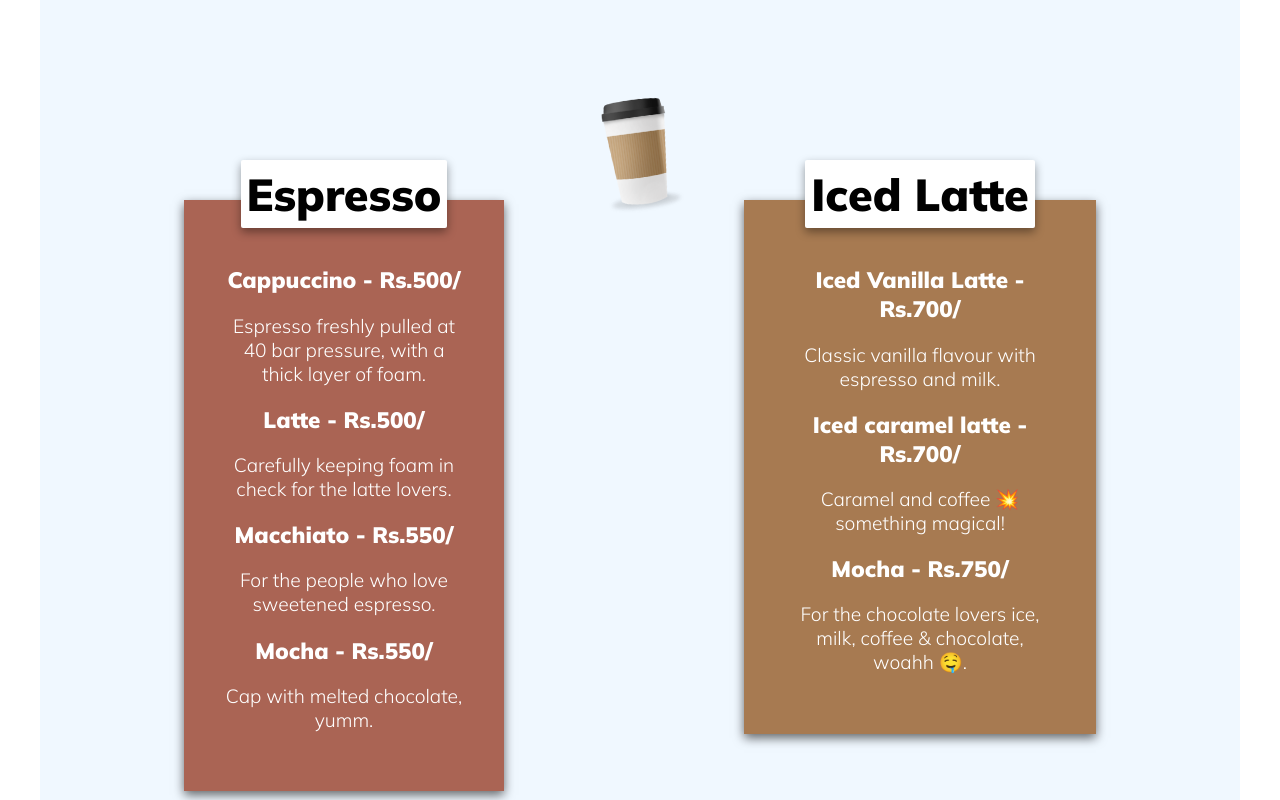
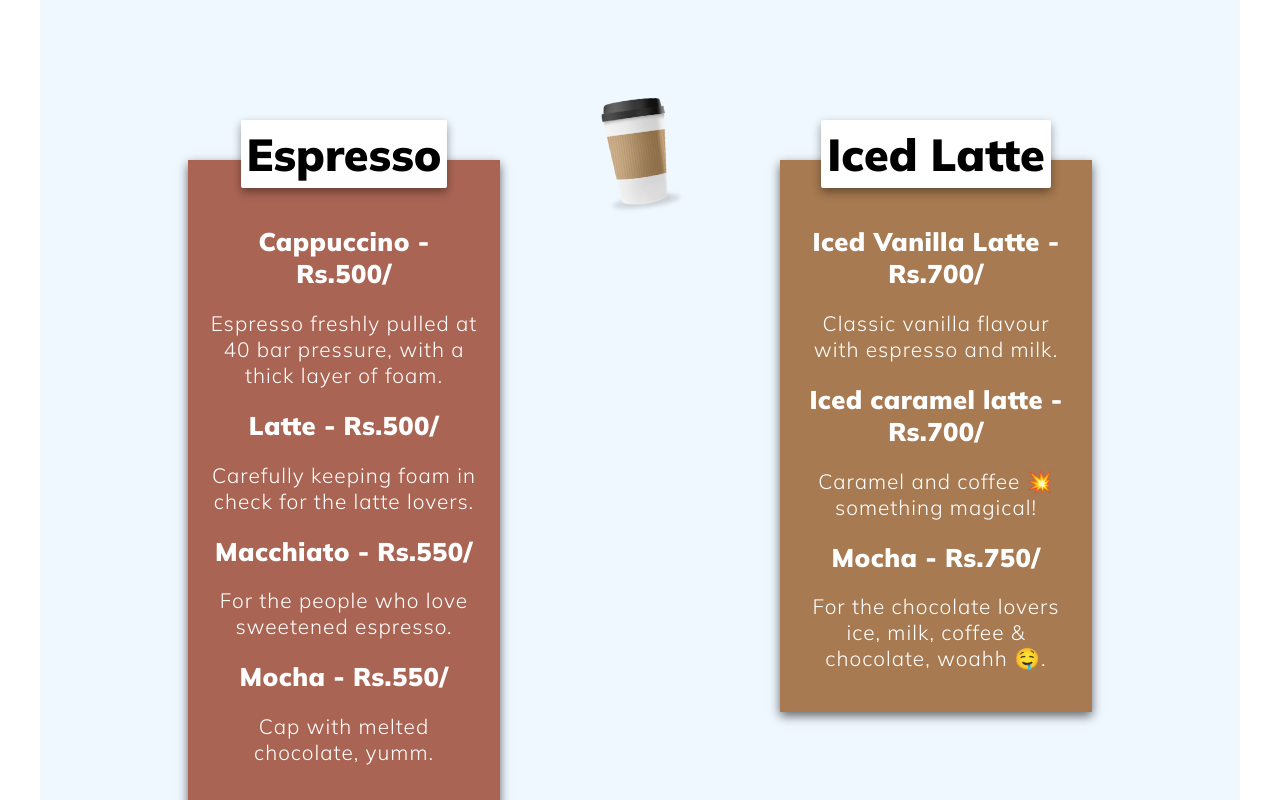
Before and after one commit to burhanmoin1/WizardryBrews, a Next.js app: page / in a window 1280 px wide. Shown: the part 980-1780 px from the top of the page. Built offline with nearby package versions, Linux system fonts and the light colour scheme.

Commit message:
'alignment'

```diff
--- a/src/app/components/Menu.css
+++ b/src/app/components/Menu.css
@@ -19,14 +19,16 @@
     color: white;
     text-align: center;
     font-weight: 900;
-    font-size: 1.4rem;
+    font-size: 1.6rem;
     margin: 0;
+    letter-spacing: .4px;
 }
 
 .espressodesc{
-    font-size: 1.2rem;
+    font-size: 1.3rem;
     color: white;
     font-weight: 300;
+    letter-spacing: 1px;
     text-align: center;
 }
 
@@ -56,20 +58,20 @@
 
 
 .espresso {
-    height: auto;
+    height: fit-content;
     background-color: rgb(170,100,84)  ;
     box-shadow: 0px 4px 10px rgba(0, 0, 0, .6);
     display: flex;
-    width: 30vmin;
-    padding: 40px;
+    width: 34vmin;
+    padding: 20px;
     flex-direction: column;
 }
 
 .espressonlatte{
     display: flex;
-    gap: 240px;
+    gap: 280px;
     margin-bottom: 40px;
-    margin-top: -40px;
+    margin-top: -80px;
 }
 
 .iced-latte {
@@ -78,13 +80,13 @@
     box-shadow: 0px 4px 10px rgba(0, 0, 0, .6);
     display: flex;
     width: 34vmin;
-    padding: 40px;
+    padding: 20px;
     flex-direction: column;
 }
 
 .espressoheading {
     font-size: 2.8rem;
-    margin-top: -80px;
+    margin-top: -60px;
     background-color: white;
     padding: 6px;
     border-radius: 2px;
--- a/src/app/components/Order.css
+++ b/src/app/components/Order.css
@@ -1,5 +1,5 @@
 .OrderSection {
-    height: 64vh;
+    height: auto;
     display: flex;
     align-items: center;
     flex-direction: column;
@@ -34,10 +34,6 @@
         font-size: 3rem;
     }
 
-    .OrderSection {
-        height: 88vh;
-    }
-
     .indevelopment {
         font-style: italic;
         font-weight: 300;
```
